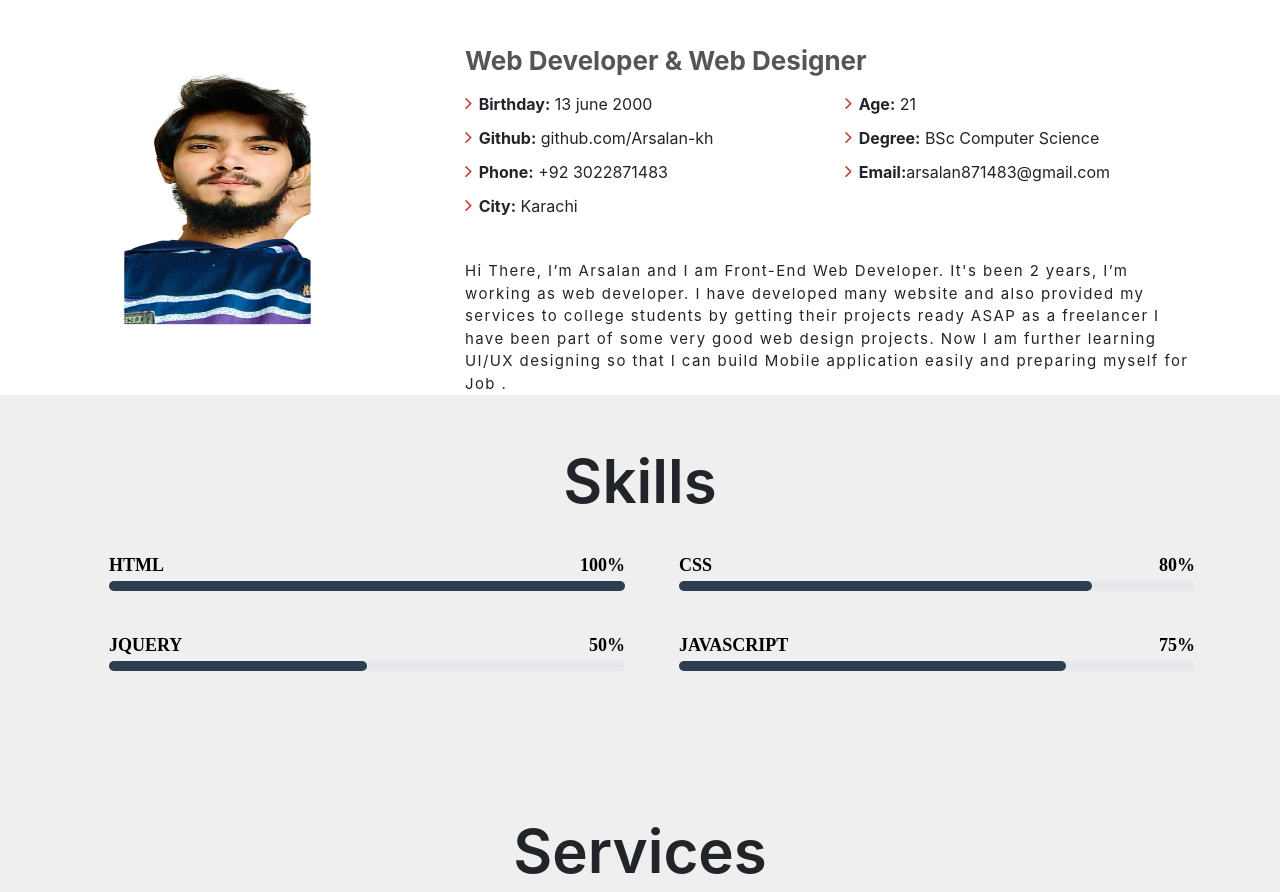
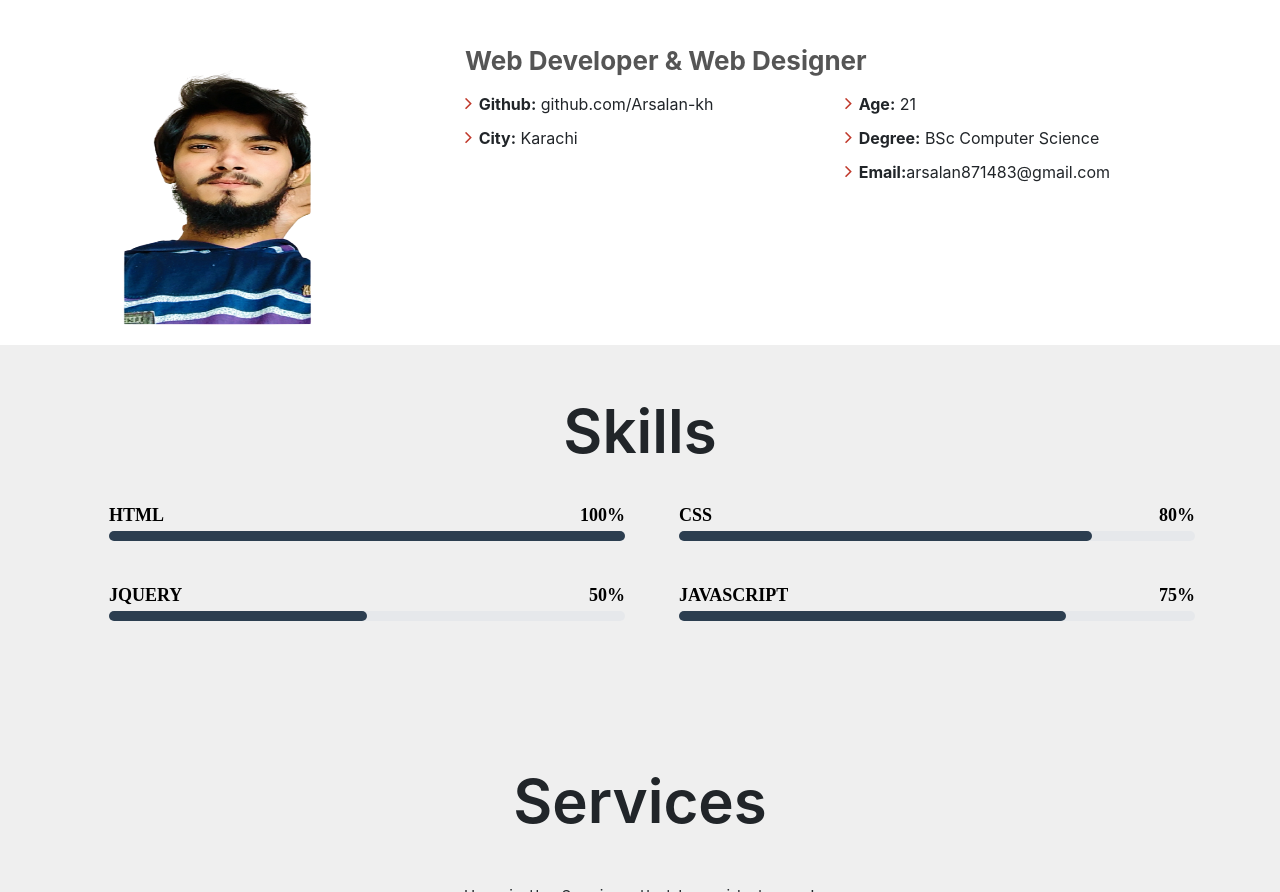
Before and after one commit to Arsalan-kh/My-Portfolio, a plain HTML site: page index.html in a window 1280 px wide. Shown: the part 1063-1955 px from the top of the page. Drawn offline with nearby package versions, Linux system fonts and the light colour scheme; a web font is replaced by a local one.

Commit message:
Update.index.html

```diff
--- a/index.html
+++ b/index.html
@@ -87,18 +87,18 @@
                     <div class="row">
                         <div class="col-lg-6">
                             <ul>
-                                <li>
+<!--                                 <li>
                                     <i class="fa fa-angle-right"></i>
                                     <strong>Birthday:</strong> 13 june 2000
-                                </li>
+                                </li> -->
                                 <li>
                                     <i class="fa fa-angle-right"></i>
                                     <strong>Github:</strong> github.com/Arsalan-kh
                                 </li>
-                                <li>
+<!--                                 <li>
                                     <i class="fa fa-angle-right"></i>
                                     <strong>Phone:</strong> +92 3022871483
-                                </li>
+                                </li> -->
                                 <li>
                                     <i class="fa fa-angle-right"></i>
                                     <strong>City:</strong> Karachi
@@ -122,10 +122,10 @@
                             </ul>
                         </div>
                     </div>
-                    <p class="mt-3" style="letter-spacing: 1.4px">
+<!--                     <p class="mt-3" style="letter-spacing: 1.4px">
                         Hi There, I’m Arsalan and I am Front-End Web Developer. It's been 2 years, I’m working as web developer. I have developed many website and also provided my services to college students by getting their projects ready ASAP as a freelancer I have been part
                         of some very good web design projects. Now I am further learning UI/UX designing so that I can build Mobile application easily and preparing myself for Job .
-                    </p>
+                    </p> -->
                 </div>
             </div>
         </div>
```
